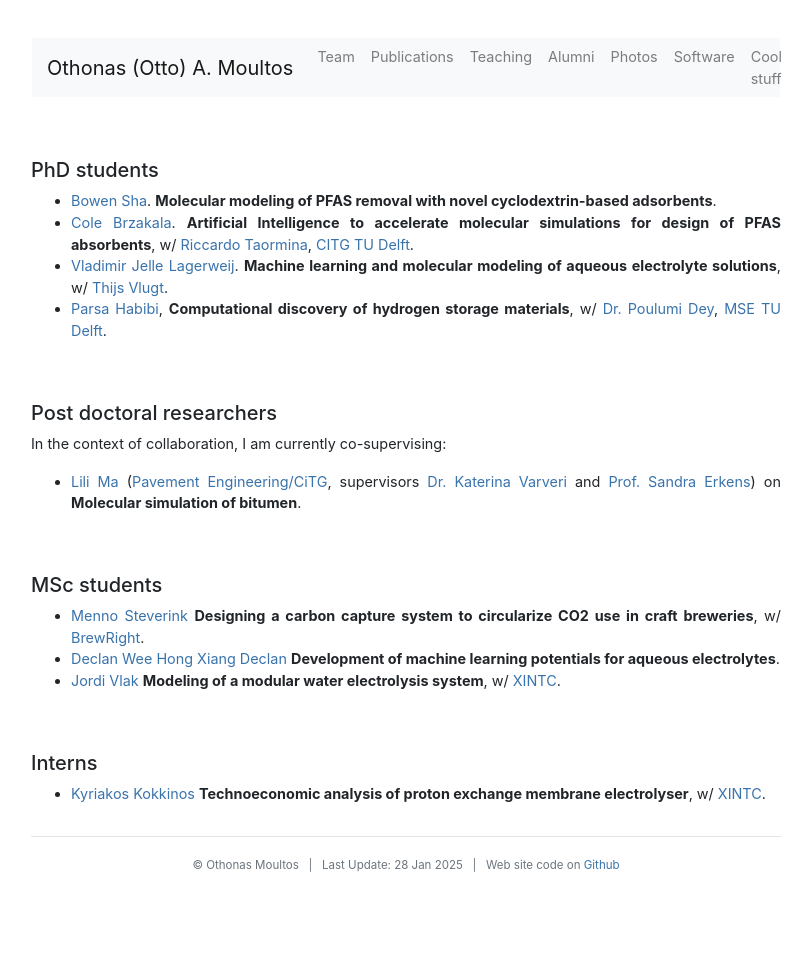
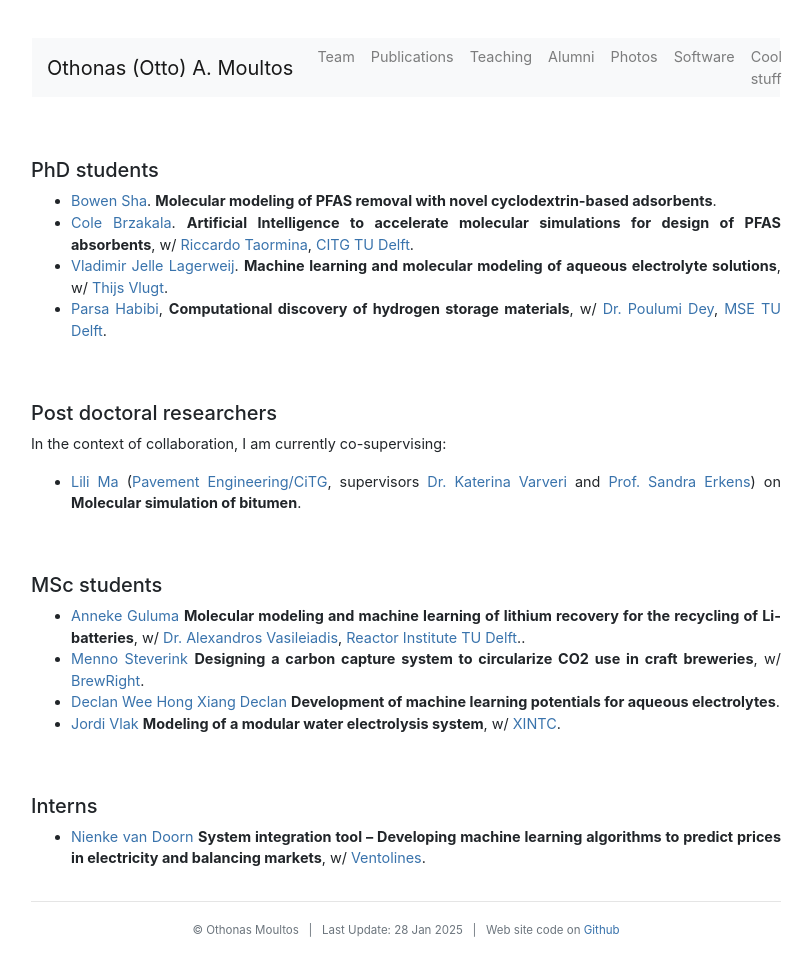
Before and after one commit to omoultosEthTuDelft/web, a Jekyll site: the page built from people/index.md, in a window 1280 px wide. Shown: the whole page, without its empty margins (234-1046 px from the left). Built offline with Jekyll 4.4.1, drawn with Linux system fonts in a browser that asks for light colours; nearby versions of some CDN libraries; before the commit the page ends 901 px from its top, so only the background shows below that.

Commit message:
newStudents

```diff
--- a/people/index.md
+++ b/people/index.md
@@ -34,6 +34,7 @@ In the context of collaboration, I am currently co-supervising:
 <h5>MSc students</h5>
 <section markdown="1">
 
+- [Anneke Guluma](https://www.linkedin.com/in/anneke-guluma-24950330a/?originalSubdomain=nl) <strong>Molecular modeling and machine learning of lithium recovery for the recycling of Li-batteries</strong>, w/ <a href="https://www.linkedin.com/in/alexandros-vasileiadis-32464b67/?originalSubdomain=nl">Dr. Alexandros Vasileiadis</a>, <a href="https://www.tudelft.nl/tnw/zakelijk/faciliteiten/tu-delft-reactor-institute"> Reactor Institute TU Delft</a>..
 - [Menno Steverink](https://nl.linkedin.com/in/menno-steverink?original_referer=https%3A%2F%2Fwww.google.com%2F) <strong>Designing a carbon capture system to circularize CO2 use in craft breweries</strong>, w/ <a href="https://brew-right.com">BrewRight</a>.
 - [Declan Wee Hong Xiang Declan]() <strong>Development of machine learning potentials for aqueous electrolytes</strong>.
 - [Jordi Vlak](https://www.linkedin.com/in/jordi-vlak-064783184/?originalSubdomain=nl) <strong>Modeling of a modular water electrolysis system</strong>, w/ <a href="https://www.xintc.global">XINTC</a>.
@@ -43,7 +44,8 @@ In the context of collaboration, I am currently co-supervising:
 <h5>Interns</h5>
 <section markdown="1">
 
-- [Kyriakos Kokkinos](https://www.linkedin.com/in/kred2304/?original_referer=https%3A%2F%2Fwww%2Egoogle%2Ecom%2F&originalSubdomain=nl) <strong>Technoeconomic analysis of proton exchange membrane electrolyser</strong>, w/ [XINTC](https://www.xintc.global).
+- [Nienke van Doorn](https://www.linkedin.com/in/nienke-van-doorn-428b432b6/) <strong>System integration tool – Developing machine learning algorithms to predict prices in electricity and balancing markets</strong>, w/ [Ventolines](https://www.ventolines.nl).
+
 </section>
 
 
```
Also changed, not shown: alumni/index.md (+1 -0 lines).
